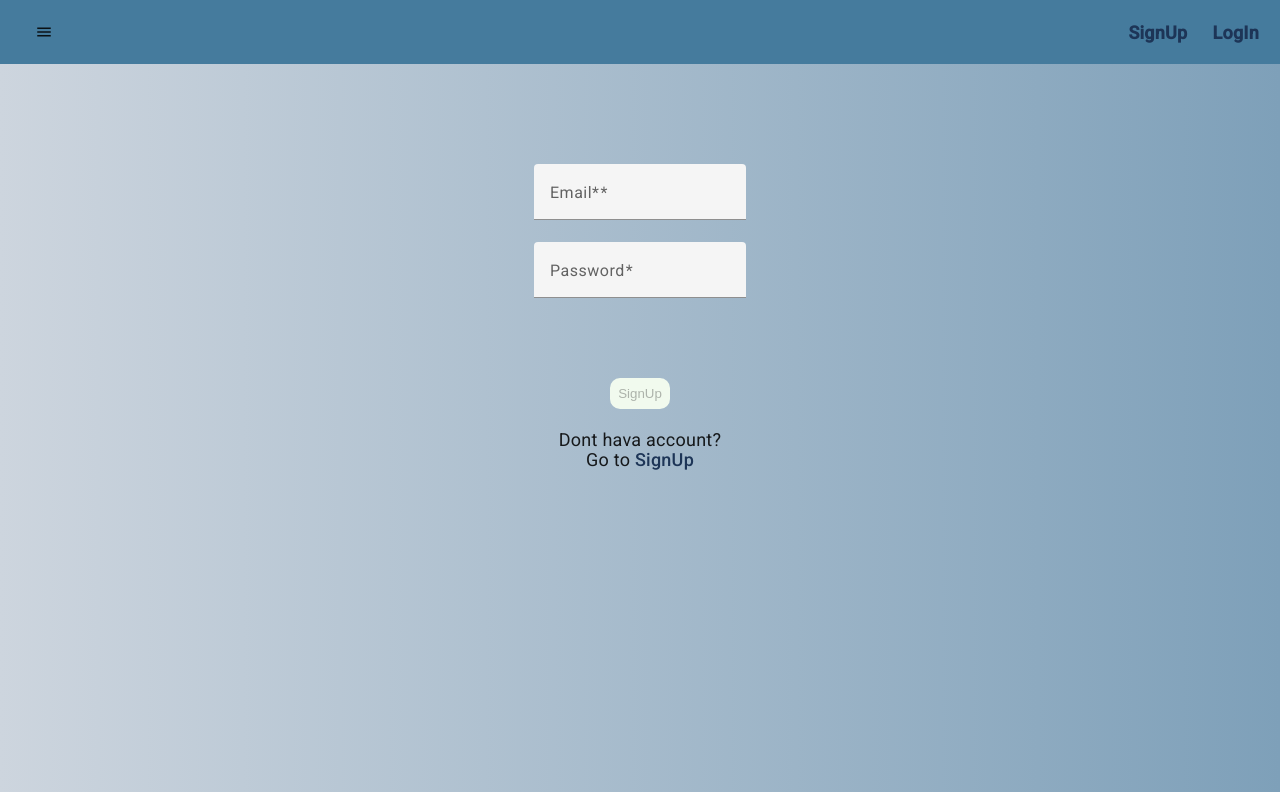
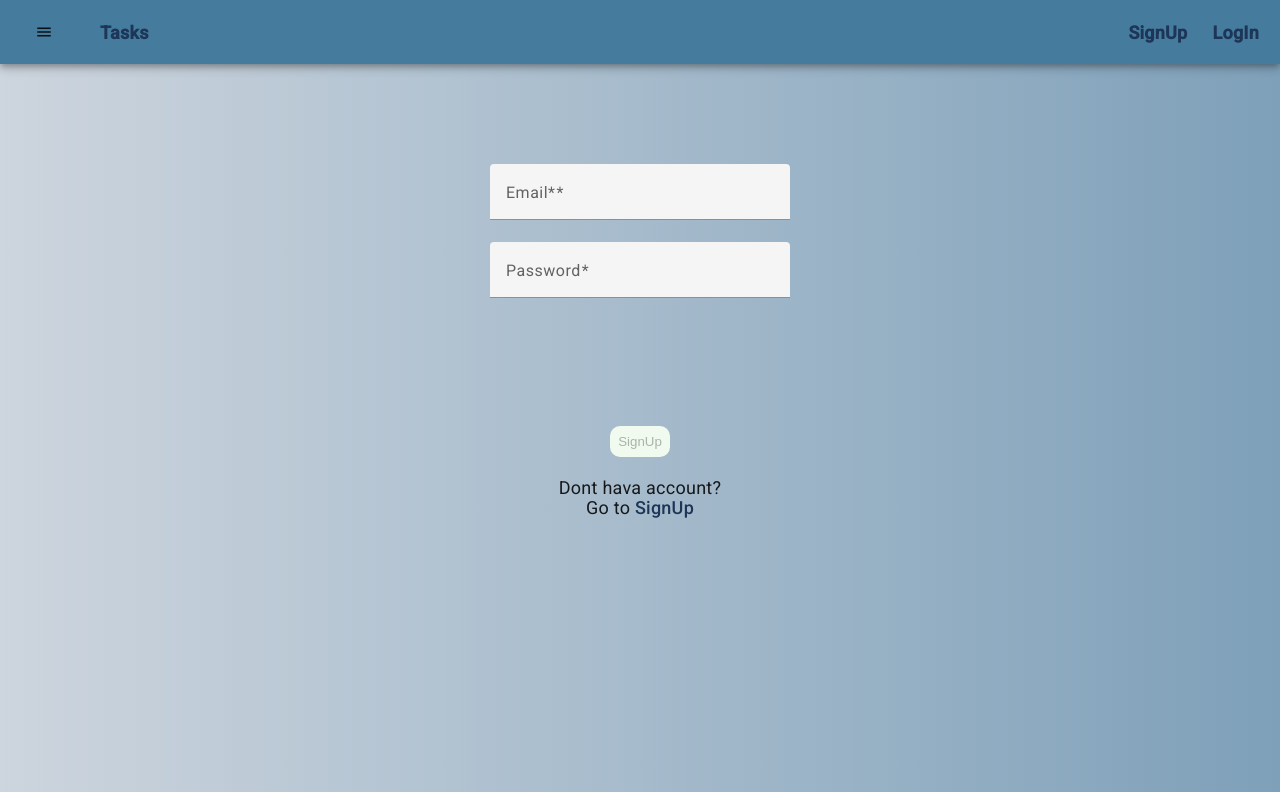
Before and after one commit to tarashevchuk0401/toDoList-Node.js, an Angular app: page /signup in a window 1280 px wide. Built offline with nearby package versions, Linux system fonts and the light colour scheme.

Commit message:
guarder added

```diff
--- a/src/app/app.component.html
+++ b/src/app/app.component.html
@@ -1,5 +1,5 @@
 <!-- Toolbar -->
-<mat-toolbar class="mat-elevation-z">
+<mat-toolbar class="mat-elevation-z5">
   <button mat-button (click)="drawer.toggle()">
     <mat-icon>menu</mat-icon>
   </button>
--- a/src/app/app.component.scss
+++ b/src/app/app.component.scss
@@ -12,7 +12,12 @@ main {
 mat-toolbar {
     background-color: $color_dark_blue;
     display: flex;
-    justify-content: space-between;
+    // justify-content: space-between;
     z-index: 2;
     position: relative;
 }
+
+app-header{
+    display: flex;
+    flex-grow: 1;
+}
--- a/src/app/auth/signup/signup.component.html
+++ b/src/app/auth/signup/signup.component.html
@@ -10,12 +10,15 @@
             <mat-label>Password</mat-label>
             <input matInput type="password" name="password" ngModel required minlength="2">
         </mat-form-field>
+        <div class="empty_box">
             <mat-form-field *ngIf="authMode === 'signup'">
                 <mat-label>Name</mat-label>
                 <input matInput placeholder="Name" type="text" name="name" ngModel minlength="1">
             </mat-form-field>
+        </div>
 
-        <div class="error_container" *ngIf="authForm.invalid">
+        <div class="empty_box">
+            <div class="error_container " *ngIf="authForm.invalid">
                 <div
                     *ngIf="authForm.controls['email'].invalid && (authForm.controls['email'].dirty || authForm.controls['email'].touched)">
                     <div *ngIf="authForm.controls['email'].hasError('required')">Email is required</div>
@@ -24,8 +27,10 @@
                 <div
                     *ngIf="authForm.controls['password'].invalid && (authForm.controls['password'].dirty || authForm.controls['password'].touched)">
                     <div *ngIf="authForm.controls['password'].hasError('required')">Password is required</div>
-                <div *ngIf="authForm.controls['password'].hasError('minlength')">Password must be at least 6 characters
+                    <div *ngIf="authForm.controls['password'].hasError('minlength')">Password must be at least 6
+                        characters
                         long</div>
+                </div>
             </div>
         </div>
         <div class="action">
--- a/src/app/auth/signup/signup.component.scss
+++ b/src/app/auth/signup/signup.component.scss
@@ -12,6 +12,10 @@ form{
     justify-content: center;
 }
 
+mat-form-field{
+    width: 300px;
+}
+
 .action{
     display: flex;
     flex-direction: column;
@@ -20,7 +24,7 @@ form{
 }
 
 .error_container{
-    margin-top: 7px;
+    margin-top: 10px;
     height: 45px;
     text-align: center;
     color: $color_red;
@@ -44,3 +48,8 @@ form{
 .link_container{
     text-align: center;
 }
+
+.empty_box{
+    height: 50px;
+
+}
--- a/src/app/header/header.component.html
+++ b/src/app/header/header.component.html
@@ -1,9 +1,10 @@
 <div class="wrapper">
-    <!-- <a class="header_button" routerLink="login">LogIn</a>
-    <a class="header_button" routerLink="signup">SignUp</a> -->
-    <a class="header_button" routerLink="signup" (click)="changeAuthorizationMode('signup')">SignUp</a>
-    <a class="header_button" routerLink="signup" (click)="changeAuthorizationMode('login')">LogIn</a>
-
-
-    <button class="header_button" *ngIf="isAuthenticated" (click)="logOut()">Logout</button>
+  <div class="left">
+      <a  class="header_button" routerLink="">Tasks</a>
+  </div>
+  <div class="rigth">
+      <a class="header_button" routerLink="signup" (click)="changeAuthorizationMode('signup')">SignUp</a>
+      <a class="header_button" routerLink="signup" (click)="changeAuthorizationMode('login')">LogIn</a>
+      <button class="header_button" *ngIf="isAuthenticated" (click)="logOut()">Logout</button>
+  </div>
 </div>
--- a/src/app/header/header.component.scss
+++ b/src/app/header/header.component.scss
@@ -1,7 +1,9 @@
 @import '/src/styles.scss';
 
 .wrapper{
-
+    display: flex;
+    justify-content: space-between;
+    flex-grow: 1;
 }
 
 .header_button{
```
Lines whose indentation alone changed are shown as unchanged.
